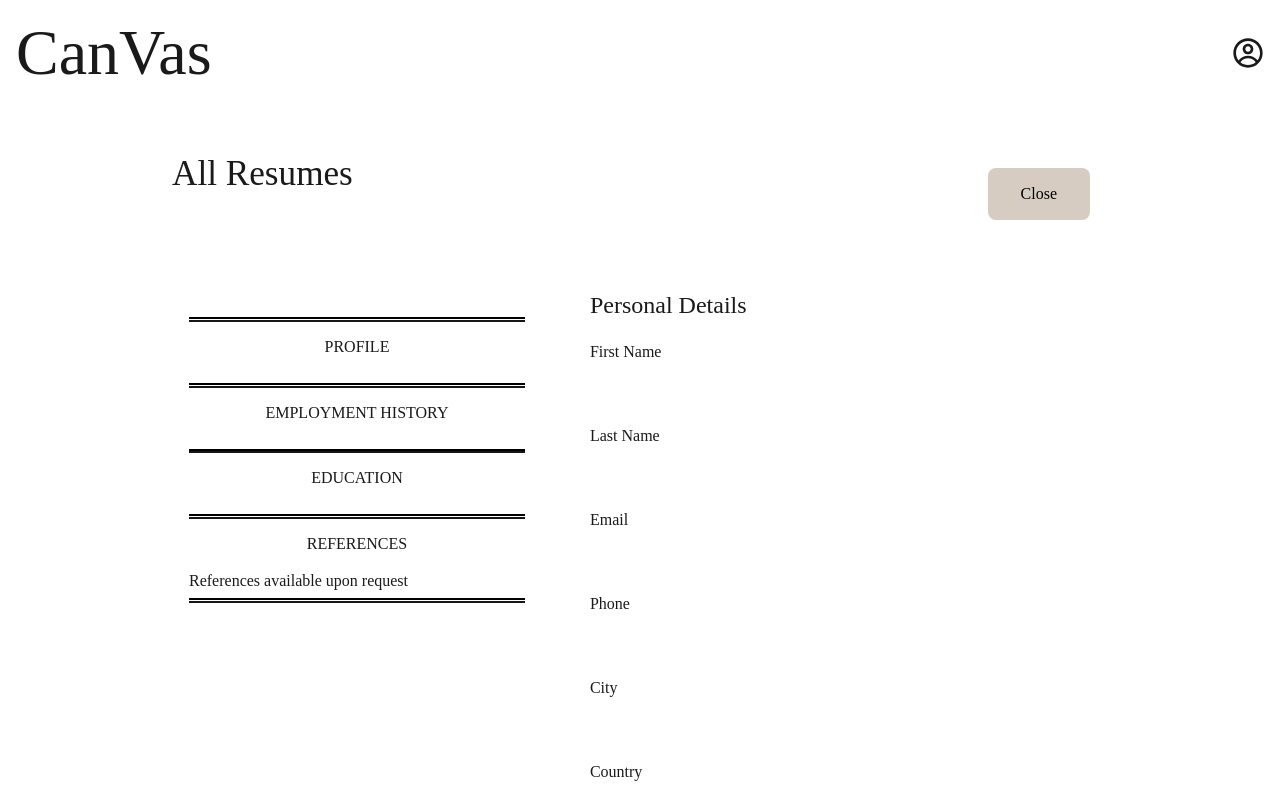
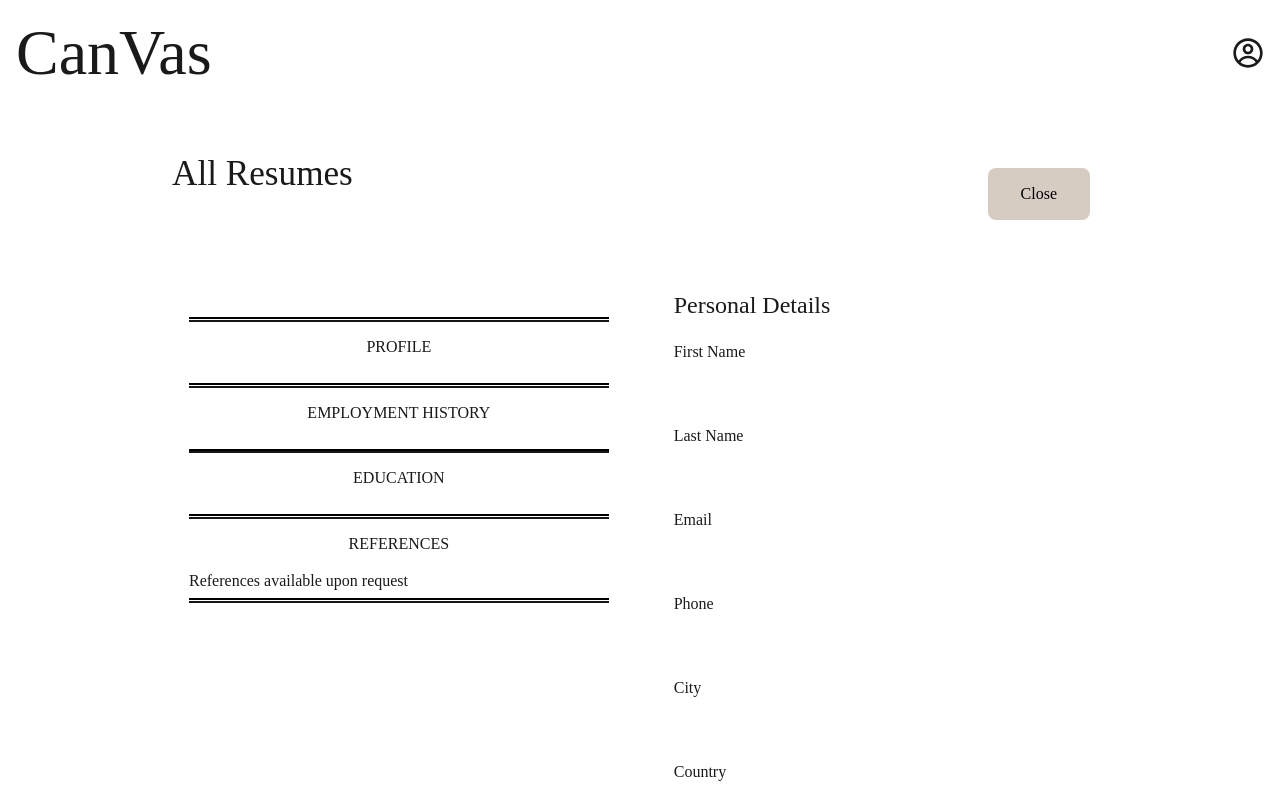
Before and after one commit to dylewskii/cv-builder, a React app in the folder cv-builder/: page / in a window 1280 px wide. Both pictures are taken after a click on the element 747 px from the left and 417 px from the top of the page. Shown: the top 800 px of the page. Built offline with nearby package versions, Linux system fonts and the light colour scheme; the HTML template or start-up script is replaced by a standard one.

Commit message:
separate createCSS styles into previewCSS

```diff
--- a/cv-builder/src/components/CreateCV.jsx
+++ b/cv-builder/src/components/CreateCV.jsx
@@ -77,35 +77,35 @@ export default function CreateCV() {
   };
   return (
     <div className={createCSS.createContainer}>
-      <section className={createCSS.previewPanel}>
-        <div className={createCSS.previewDetails}>
+      <section className={previewCSS.previewPanel}>
+        <div className={previewCSS.previewDetails}>
           <h4>
             {details.fName} {details.lName}
           </h4>
-          <div className={createCSS.detailsLocation}>
-            <p className={createCSS.detailsCity}>{details.city}</p>
-            <p className={createCSS.detailsCountry}>{details.country}</p>
+          <div className={previewCSS.detailsLocation}>
+            <p className={previewCSS.detailsCity}>{details.city}</p>
+            <p className={previewCSS.detailsCountry}>{details.country}</p>
           </div>
-          <div className={createCSS.detailsContact}>
-            <p className={createCSS.detailsEmail}>{details.email}</p>
-            <p className={createCSS.detailsTel}>{details.tel}</p>
+          <div className={previewCSS.detailsContact}>
+            <p className={previewCSS.detailsEmail}>{details.email}</p>
+            <p className={previewCSS.detailsTel}>{details.tel}</p>
           </div>
         </div>
-        <div className={createCSS.previewSummary}>
+        <div className={previewCSS.previewSummary}>
           <h4>Profile</h4>
           <p>{summary}</p>
         </div>
-        <div className={createCSS.previewHistory}>
+        <div className={previewCSS.previewHistory}>
           <h4>Employment History</h4>
-          <div className={createCSS.employerBox}>
+          <div className={previewCSS.employerBox}>
             {employment.map((emp, i) => {
               return <EmploymentPreview key={crypto.randomUUID()} emp={emp} />;
             })}
           </div>
         </div>
-        <div className={createCSS.previewEducation}>
+        <div className={previewCSS.previewEducation}>
           <h4>Education</h4>
-          <div className={createCSS.educationBox}>
+          <div className={previewCSS.educationBox}>
             <h5>
               {education.school} {education.degree} {education.dateRange}
             </h5>
@@ -113,12 +113,12 @@ export default function CreateCV() {
             <p>{education.description}</p>
           </div>
         </div>
-        <div className={createCSS.previewReferences}>
+        <div className={previewCSS.previewReferences}>
           <h4>References</h4>
           {!references.hide ? (
             <p>References available upon request</p>
           ) : (
-            <div className={createCSS.referenceBox}>
+            <div className={previewCSS.referenceBox}>
               <h5>
                 {references.referent} {references.company}
               </h5>
--- a/cv-builder/src/styles/CreateCV.module.css
+++ b/cv-builder/src/styles/CreateCV.module.css
@@ -3,76 +3,6 @@
   flex-direction: column;
   padding: 2rem;
   gap: 3rem;
-}
-
-/* --- PREVIEW --- */
-.previewPanel {
-  display: relative;
-  width: 100%;
-  min-width: 200px;
-  height: 450px;
-  min-height: 350px;
-  border-radius: 5px;
-  border: 1px solid var(--light-white);
-  padding: 1rem;
-}
-
-.previewDetails,
-.previewSummary,
-.previewHistory,
-.previewEducation,
-.previewReferences {
-  display: flex;
-  flex-direction: column;
-}
-
-.previewDetails::after,
-.previewSummary::after,
-.previewHistory::after,
-.previewEducation::after,
-.previewReferences::after {
-  content: "";
-  height: 0.3rem;
-  border-top: 2px solid #000;
-  border-bottom: 2px solid #161616;
-  margin-top: 0.5rem;
-}
-
-.previewDetails h4 {
-  margin: 0 auto;
-  text-transform: uppercase;
-  font-size: 1.5rem;
-  letter-spacing: 0.3rem;
-}
-
-.previewDetails p {
-  font-size: 0.8rem;
-}
-
-.detailsLocation {
-  margin: 0 auto;
-  text-align: center;
-}
-
-.detailsContact {
-  display: flex;
-  justify-content: space-between;
-}
-
-.previewSummary h4,
-.previewHistory h4,
-.previewEducation h4,
-.previewReferences h4 {
-  margin: 1rem auto;
-  text-transform: uppercase;
-  margin-top: 1rem;
-  border-bottom: 1px solid var(--light-white);
-  padding-bottom: 2px;
-}
-
-.previewSummary p {
-  padding: 0 1rem;
-  font-size: 0.8rem;
 }
 
 /* --- EDIT --- */
--- a/cv-builder/src/styles/Preview.module.css
+++ b/cv-builder/src/styles/Preview.module.css
@@ -1,3 +1,75 @@
+/* --- PREVIEW --- */
+.previewPanel {
+  display: relative;
+  width: 100%;
+  min-width: 200px;
+  height: 450px;
+  min-height: 350px;
+  border-radius: 5px;
+  border: 1px solid var(--light-white);
+  padding: 1rem;
+}
+
+.previewDetails,
+.previewSummary,
+.previewHistory,
+.previewEducation,
+.previewReferences {
+  display: flex;
+  flex-direction: column;
+}
+
+.previewDetails::after,
+.previewSummary::after,
+.previewHistory::after,
+.previewEducation::after,
+.previewReferences::after {
+  content: "";
+  height: 0.3rem;
+  border-top: 2px solid #000;
+  border-bottom: 2px solid #161616;
+  margin-top: 0.5rem;
+}
+
+.previewDetails h4 {
+  margin: 0 auto;
+  text-transform: uppercase;
+  font-size: 1.5rem;
+  letter-spacing: 0.3rem;
+}
+
+.previewDetails p {
+  font-size: 0.8rem;
+}
+
+.detailsLocation {
+  margin: 0 auto;
+  text-align: center;
+}
+
+.detailsContact {
+  display: flex;
+  justify-content: space-between;
+}
+
+.previewSummary h4,
+.previewHistory h4,
+.previewEducation h4,
+.previewReferences h4 {
+  margin: 1rem auto;
+  text-transform: uppercase;
+  margin-top: 1rem;
+  border-bottom: 1px solid var(--light-white);
+  padding-bottom: 2px;
+}
+
+.previewSummary p {
+  padding: 0 1rem;
+  font-size: 0.8rem;
+}
+
+/* EMPLOYMENT */
+
 .employmentBox {
   margin: 0rem 0 1.5rem 0;
 }
```
